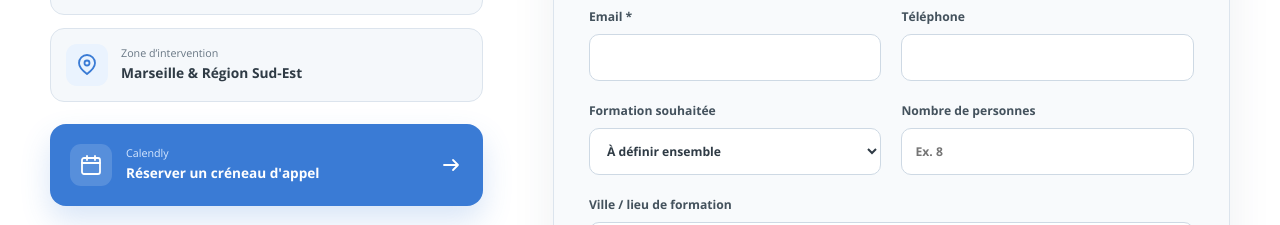
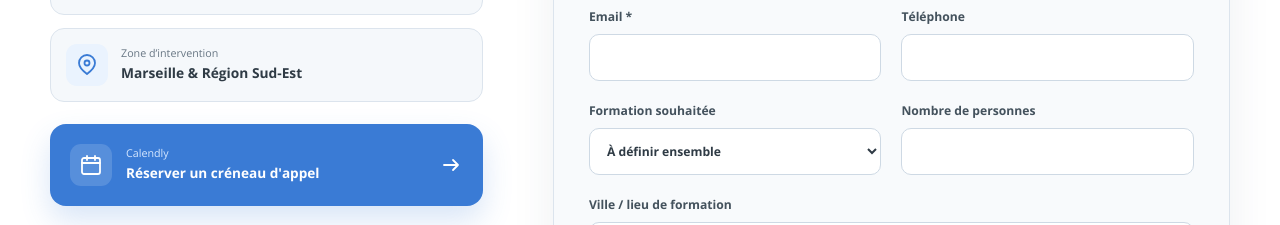
Before and after one commit to GregBoil/PKL, a React (Vite) app: page /contact in a window 1280 px wide. Shown: the part 1140-1365 px from the top of the page. Built offline with nearby package versions, Linux system fonts and the light colour scheme.

Commit message:
No Ex.8 dans nb de personnes

```diff
--- a/src/pages/Contact.jsx
+++ b/src/pages/Contact.jsx
@@ -260,7 +260,6 @@ export default function Contact() {
                       name="participants"
                       min="1"
                       max="12"
-                      placeholder="Ex. 8"
                     />
                     {fieldErrors.participants && (
                       <span className="field-error">
```
